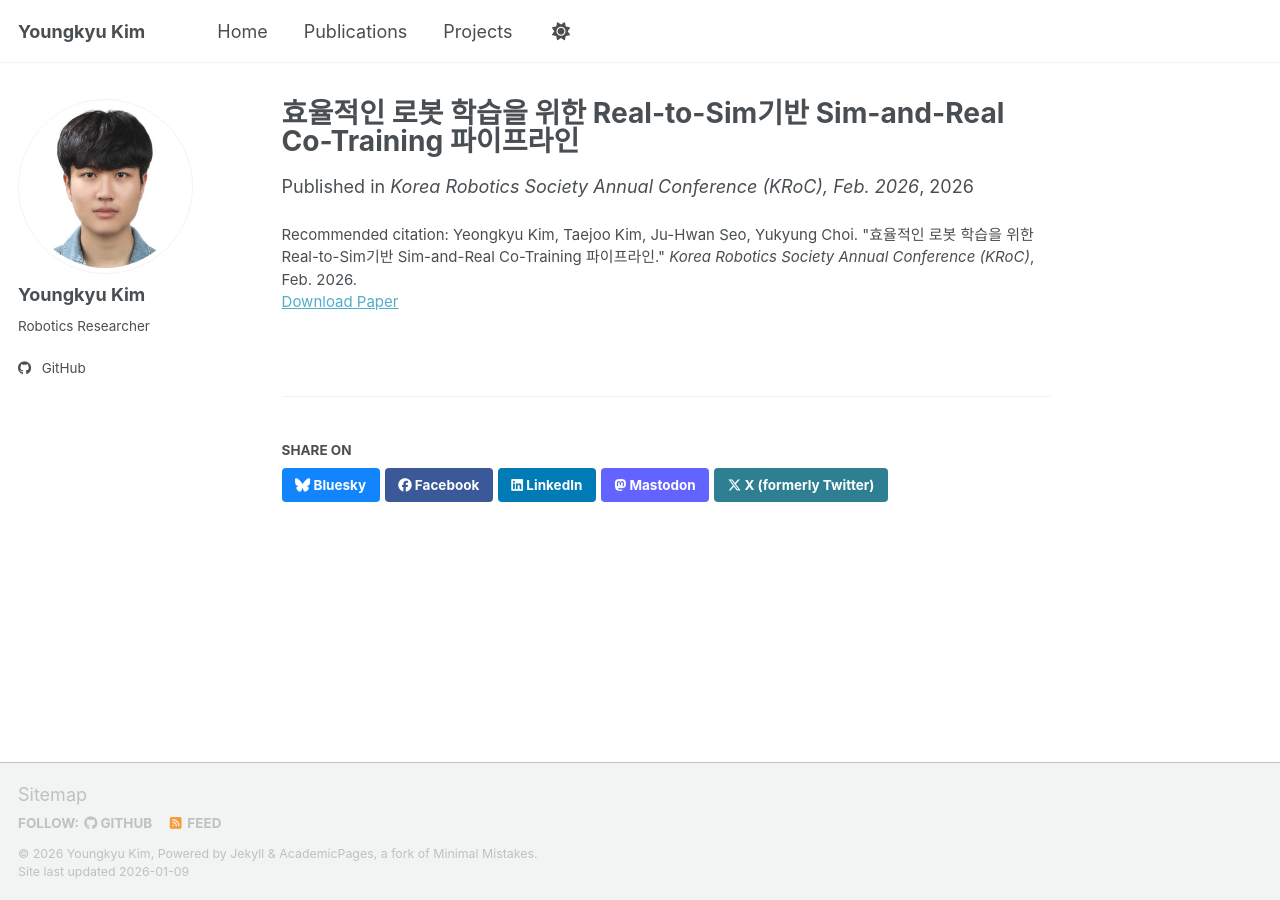
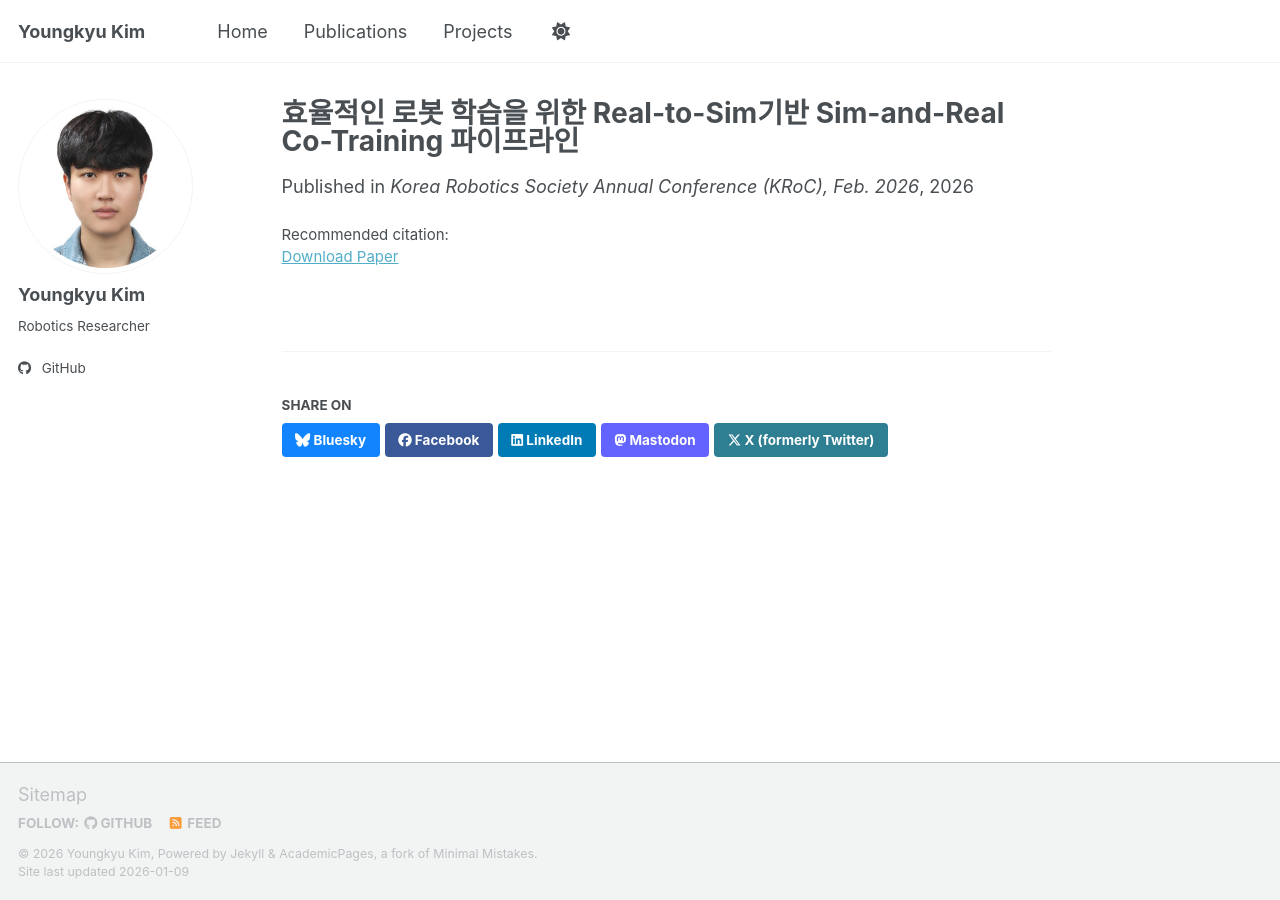
Before and after one commit to kimyg119/kimyg119.github.io, a Jekyll site: the page built from _publications/2026-02-01-kroc-sim-and-real.md, in a window 1280 px wide. Built offline with Jekyll 4.4.1, drawn with Linux system fonts in a browser that asks for light colours; a script bundle is joined from its source files by our own code; library files that are not in the unit come from our copies.

Commit message:
Remove citation line from publication display

```diff
--- a/_publications/2026-02-01-kroc-sim-and-real.md
+++ b/_publications/2026-02-01-kroc-sim-and-real.md
@@ -3,9 +3,9 @@ title: "효율적인 로봇 학습을 위한 Real-to-Sim기반 Sim-and-Real Co-T
 collection: publications
 category: conferences
 permalink: /publication/2026-02-01-kroc-sim-and-real
-excerpt: ''
+excerpt: 'Yeongkyu Kim, Taejoo Kim, Ju-Hwan Seo, Yukyung Choi'
 date: 2026-02-01
 venue: 'Korea Robotics Society Annual Conference (KRoC), Feb. 2026'
 paperurl: ''
-citation: 'Yeongkyu Kim, Taejoo Kim, Ju-Hwan Seo, Yukyung Choi. &quot;효율적인 로봇 학습을 위한 Real-to-Sim기반 Sim-and-Real Co-Training 파이프라인.&quot; <i>Korea Robotics Society Annual Conference (KRoC)</i>, Feb. 2026.'
+citation: ''
 ---
```
